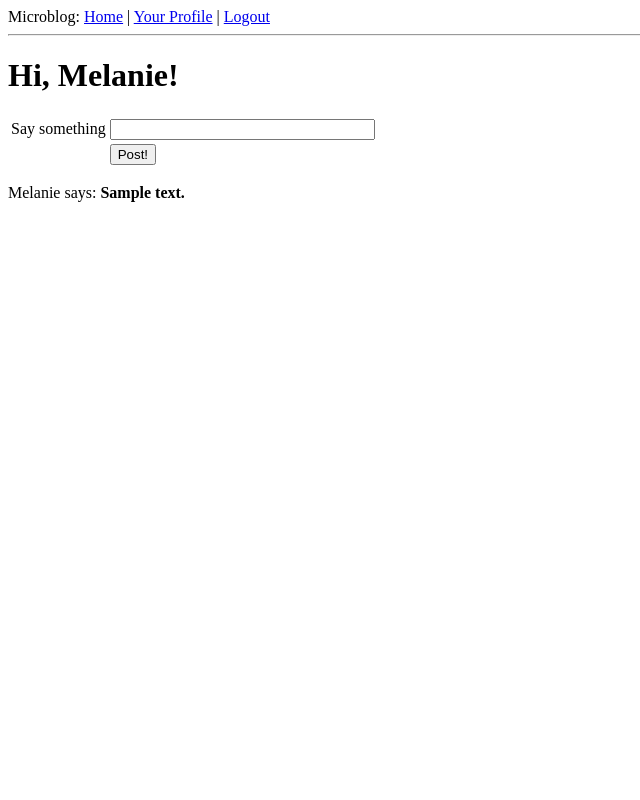
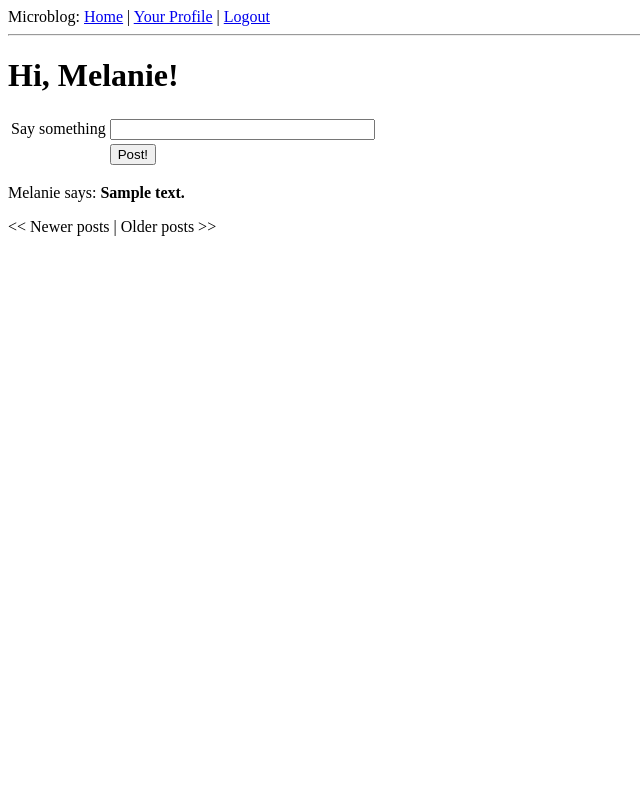
Before and after one commit to nyghtowl/Flask_Mega, a Flask app: template app/templates/index.html in a window 1280 px wide. Shown: the whole page, without its empty margins (0-640 px from the left). Run offline with Flask 2, Linux system fonts and the light colour scheme; a user stored in the database is signed in; data comes from the database, SQL or seed files in the repository; tables that the repository leaves empty hold one stand-in row (values such as "Sample post"); the template is opened without the code that fills it: values that come from a table or form of the project are taken from there, most other values are stand-ins (such as "Sample title", 1, 10 or a date in 2020); parts of the project's set-up code (start-up, migrations or seed data) failed here and were passed over.

Commit message:
Added links for previous and next posts if they are available.

```diff
--- a/app/templates/index.html
+++ b/app/templates/index.html
@@ -27,5 +27,15 @@
 		{{post.author.nickname}} says: <b>{{post.body}}</b>
 	</p>
     {% endfor %}
+    {% if posts.has_prev %}
+    	<a href="{{ url_for('index', page = posts.prev_num) }}"><< Newer posts</a>
+    {% else %}
+    	<< Newer posts
+    {% endif %} |
+	{% if posts.has_next %}
+		<a href="{{ url_for('index', page = posts.next_num) }}">Older posts >></a>
+	{% else %}
+		Older posts >>
+	{% endif %}
 
 {% endblock %}
```
